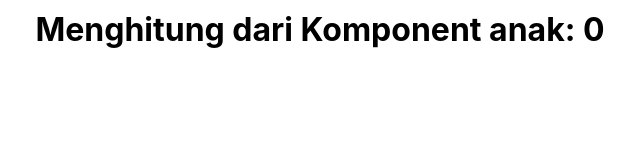
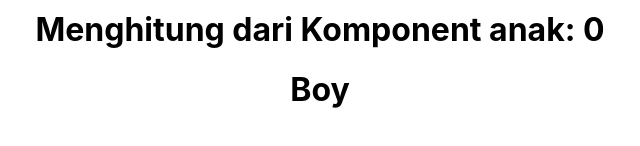
Before and after one commit to salsabilaathika-97/latihan-react-performance, a React (Create React App) app: page / in a window 1280 px wide. Shown: the part 176-322 px from the top of the page, without its empty margins (320-960 px from the left). Built offline with nearby package versions, Linux system fonts and the light colour scheme.

Commit message:
add son component

```diff
--- a/src/App.js
+++ b/src/App.js
@@ -1,6 +1,7 @@
 import './App.css';
 import {useState} from "react";
 import Child from './components/Child';
+import Son from './components/Son';
 
 function App() {
   const [count, setCount] = useState(0);
@@ -14,6 +15,7 @@ function App() {
       <h1>Menghitung : {count}</h1>
       <button onClick={handleCount}>Mengubah nilai</button>
       <Child countChild = {countChild} />
+      <Son />
     </div>
   );
 }
--- /dev/null
+++ b/src/components/Son/index.js
@@ -0,0 +1,12 @@
+import {memo} from "react";
+
+const Son = () => {
+    console.log("Komponen anak laki-laki");
+    return (
+        <div>
+            <h1>Boy</h1>
+        </div>
+    )
+}
+
+export default memo(Son);
```
